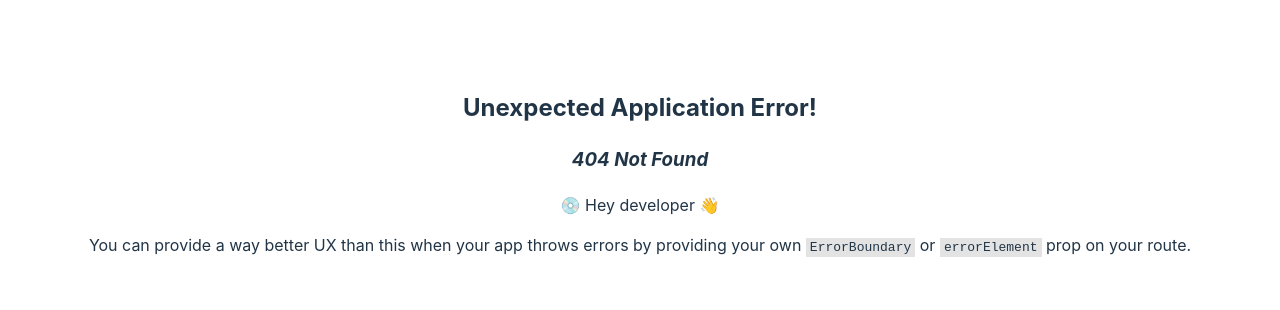
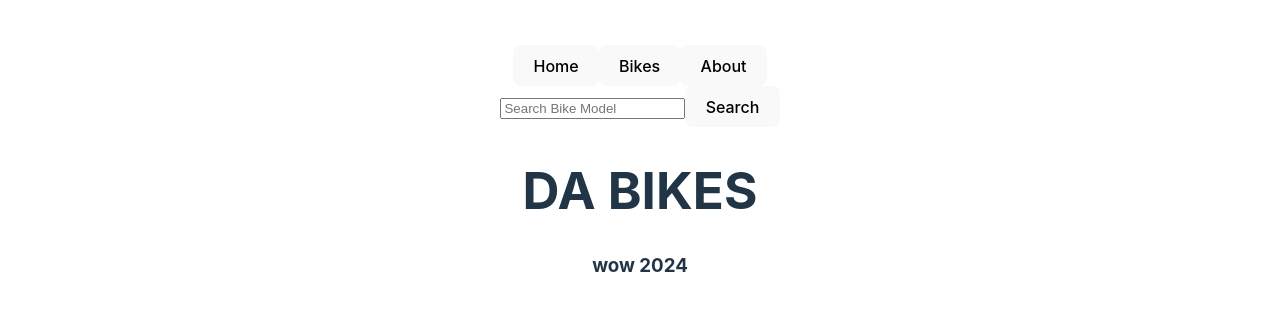
Before and after one commit to JuanAntonioLeonOjeda/WISEBIKES-FRONT, a React (Vite) app: page /bikes in a window 1280 px wide. Before the commit this address had no page. Shown: the part 228-538 px from the top of the page. Built offline with nearby package versions, Linux system fonts and the light colour scheme.

Commit message:
USER CONTEXT BIKES VIEW

```diff
--- a/src/App.jsx
+++ b/src/App.jsx
@@ -1,14 +1,23 @@
+import { useState } from 'react'
 import { RouterProvider } from 'react-router-dom'
 
 import routerInst from './router'
 
+import userContext from './context/userContext'
+
 import './App.css'
 
 function App() {
-
+  const [ user, setUser ] = useState({})
+  const ctxValue = {
+    user,
+    setUser
+  }
   return (
     <>
-      <RouterProvider router={routerInst} />
+      <userContext.Provider value={ctxValue}>
+        <RouterProvider router={routerInst} />
+      </userContext.Provider>
     </>
   )
 }
--- a/src/components/Header.jsx
+++ b/src/components/Header.jsx
@@ -1,5 +1,6 @@
 import { useNavigate } from "react-router-dom"
 import Button from '../components/Button'
+import Search from "./Search"
 
 const Header = () => {
   const navigate = useNavigate()
@@ -7,6 +8,10 @@ const Header = () => {
     {
       text: 'Home',
       fn: () => navigate('/home')
+    },
+    {
+      text: 'Bikes',
+      fn: () => navigate('/bikes')
     },
     {
       text: 'About',
@@ -28,6 +33,7 @@ const Header = () => {
   return (
     <div>
       {displayOptions()}
+      <Search />
     </div>
   )
 }
--- /dev/null
+++ b/src/components/Search.jsx
@@ -0,0 +1,21 @@
+import Button from "./Button"
+
+const Search = () => {
+  const searchBikes = () => {
+
+  }
+
+  return (
+    <div>
+      <input
+        placeholder='Search Bike Model'
+      />
+      <Button
+        text="Search"
+        fn={ searchBikes }
+      />
+    </div>
+  )
+}
+
+export default Search
--- a/src/context/userContext.js
+++ b/src/context/userContext.js
@@ -1,5 +1,5 @@
 import { createContext } from "react"
 
-const userContext = createContext({firstName: ''})
+const userContext = createContext({})
 
 export default userContext
--- /dev/null
+++ b/src/pages/Bikes.jsx
@@ -0,0 +1,11 @@
+const Bikes = () => {
+  return (
+    <>
+    <h1>
+      DA BIKES
+    </h1>
+    </>
+  )
+}
+
+export default Bikes
--- a/src/router/index.jsx
+++ b/src/router/index.jsx
@@ -3,6 +3,7 @@ import { createBrowserRouter } from "react-router-dom"
 import Home from '../pages/Home'
 import AboutUs from "../pages/AboutUs"
 import Access from "../pages/Access"
+import Bikes from "../pages/Bikes"
 import Root from '../layout/main'
 
 const router = createBrowserRouter([
@@ -19,6 +20,10 @@ const router = createBrowserRouter([
         element: <Home />
       },
       {
+        path: '/bikes',
+        element: <Bikes />
+      },
+      {
         path: '/about',
         element: <AboutUs />
       }
```
